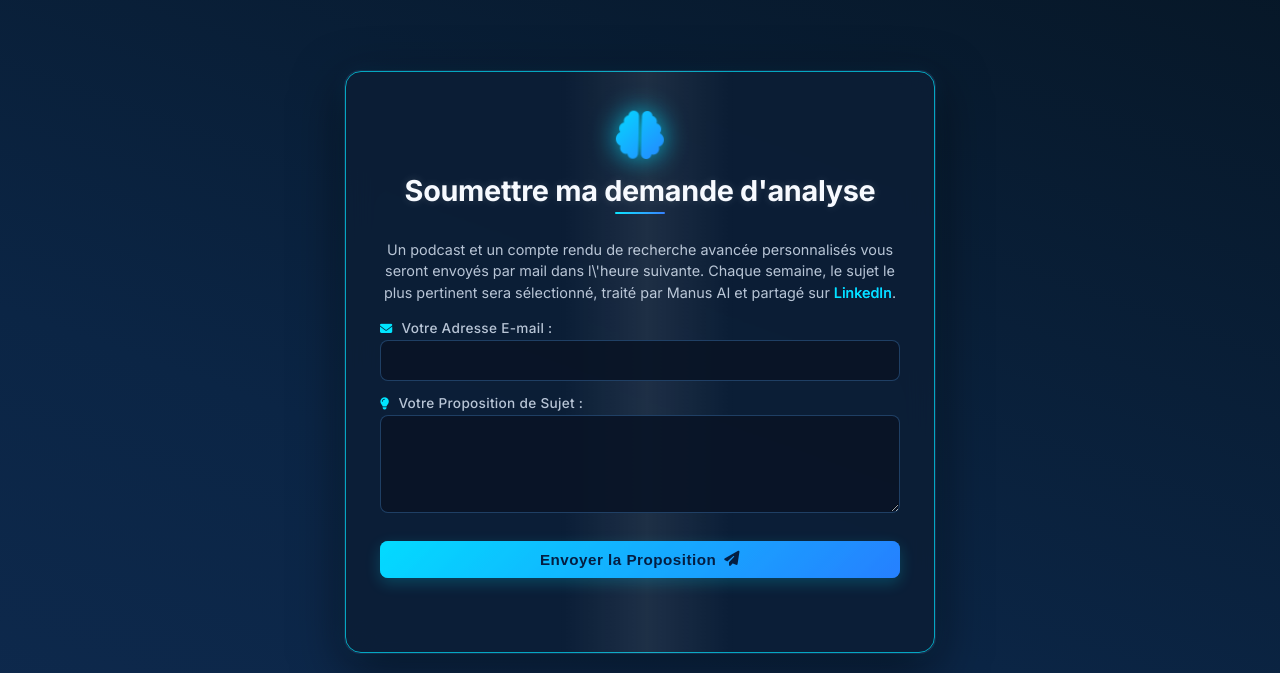
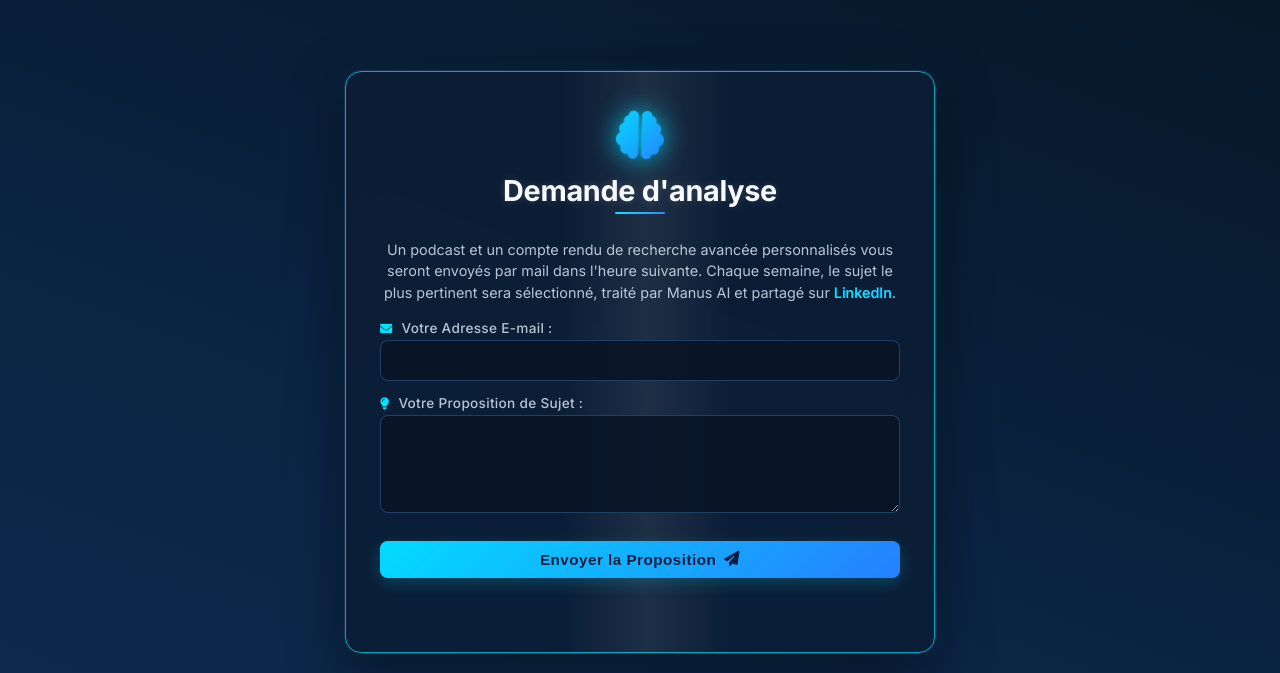
Before and after one commit to maximelat/request-podcast, a plain HTML site: page index.html in a window 1280 px wide. Shown: the top 673 px of the page. Drawn offline with Linux system fonts and the light colour scheme.

Commit message:
Simplification du titre pour un design plus compact

```diff
--- a/index.html
+++ b/index.html
@@ -13,8 +13,8 @@
         <div class="header-icon">
             <i class="fas fa-brain pulse"></i>
         </div>
-        <h1>Soumettre ma demande d'analyse</h1>
-        <p>Un podcast et un compte rendu de recherche avancée personnalisés vous seront envoyés par mail dans l\'heure suivante. Chaque semaine, le sujet le plus pertinent sera sélectionné, traité par Manus AI et partagé sur <a href="https://www.linkedin.com/in/maximelatry/" target="_blank" rel="noopener noreferrer" class="linkedin-link">LinkedIn</a>.</p>
+        <h1>Demande d'analyse</h1>
+        <p>Un podcast et un compte rendu de recherche avancée personnalisés vous seront envoyés par mail dans l'heure suivante. Chaque semaine, le sujet le plus pertinent sera sélectionné, traité par Manus AI et partagé sur <a href="https://www.linkedin.com/in/maximelatry/" target="_blank" rel="noopener noreferrer" class="linkedin-link">LinkedIn</a>.</p>
 
         <form id="content-form">
             <div class="form-group">
```
